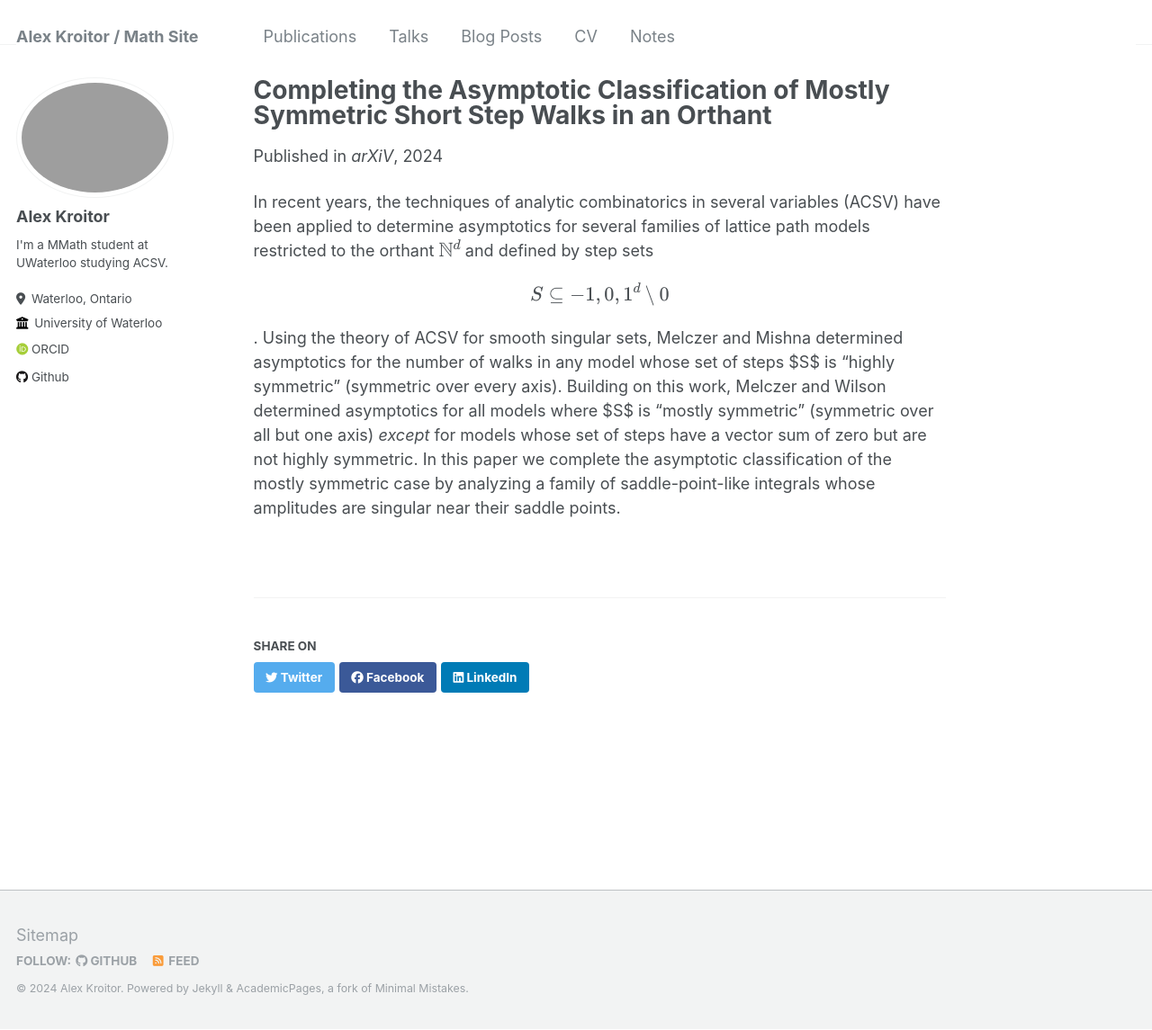
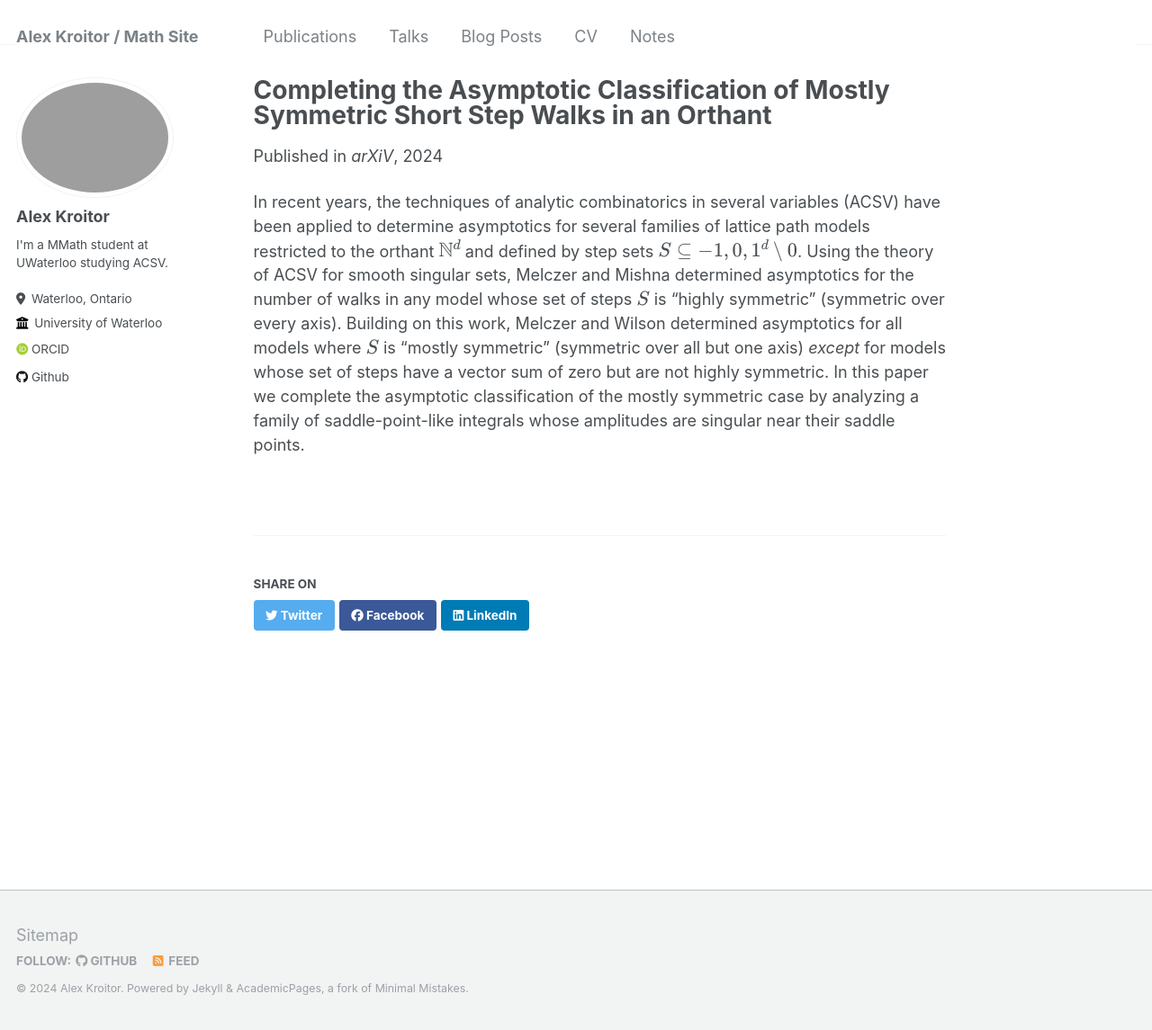
Before and after one commit to akroitor/akroitor.github.io, a Jekyll site: the page built from _publications/2024-01-01.md, in a window 1280 px wide and 1145 px high. Shown: the whole window at 90% size. Built offline with Jekyll 4.4.1, drawn with Linux system fonts in a browser that asks for light colours; some web fonts are replaced.

Commit message:
Update 2024-01-01.md

```diff
--- a/_publications/2024-01-01.md
+++ b/_publications/2024-01-01.md
@@ -9,4 +9,4 @@ paperurl: 'https://arxiv.org/abs/2401.00837'
 citation:
 ---
 
-In recent years, the techniques of analytic combinatorics in several variables (ACSV) have been applied to determine asymptotics for several families of lattice path models restricted to the orthant \\( \mathbb{N}^d \\) and defined by step sets \\[ S \subseteq \{−1,0,1 \}^d \setminus \{0\} \\]. Using the theory of ACSV for smooth singular sets, Melczer and Mishna determined asymptotics for the number of walks in any model whose set of steps $S$ is "highly symmetric" (symmetric over every axis). Building on this work, Melczer and Wilson determined asymptotics for all models where $S$ is "mostly symmetric" (symmetric over all but one axis) *except* for models whose set of steps have a vector sum of zero but are not highly symmetric. In this paper we complete the asymptotic classification of the mostly symmetric case by analyzing a family of saddle-point-like integrals whose amplitudes are singular near their saddle points.
+In recent years, the techniques of analytic combinatorics in several variables (ACSV) have been applied to determine asymptotics for several families of lattice path models restricted to the orthant \\( \mathbb{N}^d \\) and defined by step sets \\( S \subseteq \{−1,0,1 \}^d \setminus \{0\} \\). Using the theory of ACSV for smooth singular sets, Melczer and Mishna determined asymptotics for the number of walks in any model whose set of steps \\(S\\) is "highly symmetric" (symmetric over every axis). Building on this work, Melczer and Wilson determined asymptotics for all models where \\(S\\) is "mostly symmetric" (symmetric over all but one axis) *except* for models whose set of steps have a vector sum of zero but are not highly symmetric. In this paper we complete the asymptotic classification of the mostly symmetric case by analyzing a family of saddle-point-like integrals whose amplitudes are singular near their saddle points.
```
